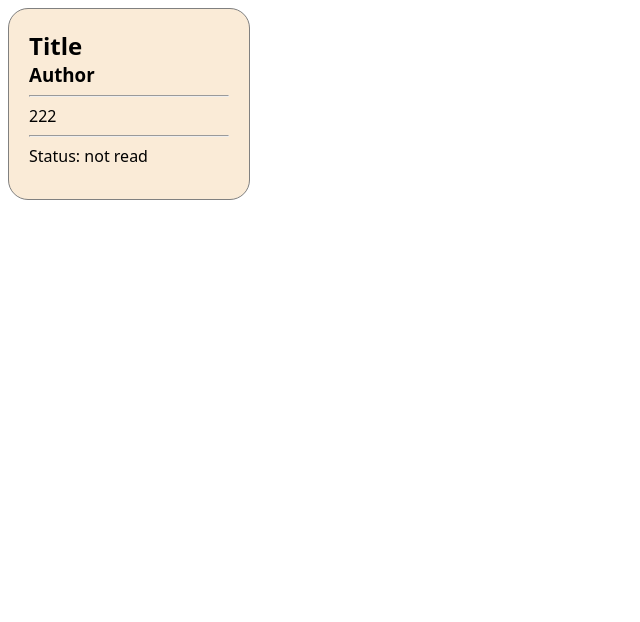
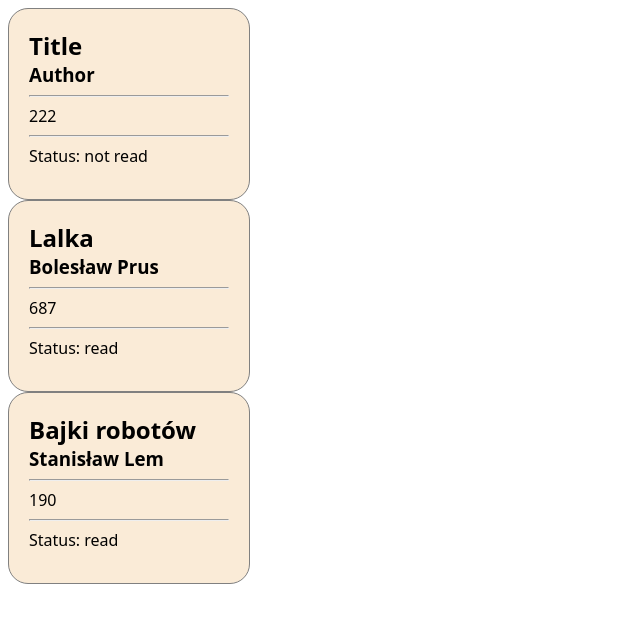
Before and after one commit to jan-c-nowak/odin-library, a plain HTML site: page index.html in a window 1280 px wide. Shown: the whole page, without its empty margins (0-640 px from the left). Drawn offline with Linux system fonts and the light colour scheme.

Commit message:
display of books in the library as cards

```diff
--- a/index.html
+++ b/index.html
@@ -5,7 +5,7 @@
     <meta name="viewport" content="width=device-width, initial-scale=1.0">
     <title>Document</title>
     <link rel="stylesheet" href="style.css">
-    <script src="library.js"></script>
+    <script src="library.js" defer></script>
 </head>
 <body>
     <article class="card">
--- a/library.js
+++ b/library.js
@@ -15,6 +15,14 @@
 
         return `${this.title} by ${this.author}, ${this.pages}, ${readingStatus}`;
     }
+
+    this.currentStatus = function() {
+        let readingStatus = "not read yet";
+        if(this.finishedReading == true){
+            readingStatus = "read";
+        }
+        return readingStatus;
+    }
 }
 
 function addBookToLibrary(book) {
@@ -22,6 +30,41 @@
 }
 
 
-let book1 = new Book("title", "author", 222, 1);
+let book1 = new Book("Lalka", "Bolesław Prus", 687, 1);
+let book2 = new Book("Bajki robotów", "Stanisław Lem", 190, 1);
+addBookToLibrary(book1);
+addBookToLibrary(book2);
 
-addBookToLibrary(book1);
+console.log(library);
+
+library.forEach(book => {
+    let card = document.createElement("article");
+    card.classList.add("card");
+
+    let title = document.createElement("h2");
+    title.classList.add("title");
+    title.innerText = book.title;
+    card.appendChild(title);
+
+    let author = document.createElement("h3");
+    author.classList.add("author");
+    author.innerText = book.author;
+    card.appendChild(author);
+
+    let hr = document.createElement("hr");
+    card.appendChild(hr);
+
+    let pages = document.createElement("span");
+    pages.classList.add("length");
+    pages.innerText = book.pages;
+    card.appendChild(pages);
+
+    let hr1 = document.createElement("hr")
+    card.appendChild(hr1);
+
+    let status = document.createElement("span");
+    status.innerText = `Status: ${book.currentStatus()}`;
+    card.appendChild(status);
+
+    document.body.appendChild(card);
+});
```
